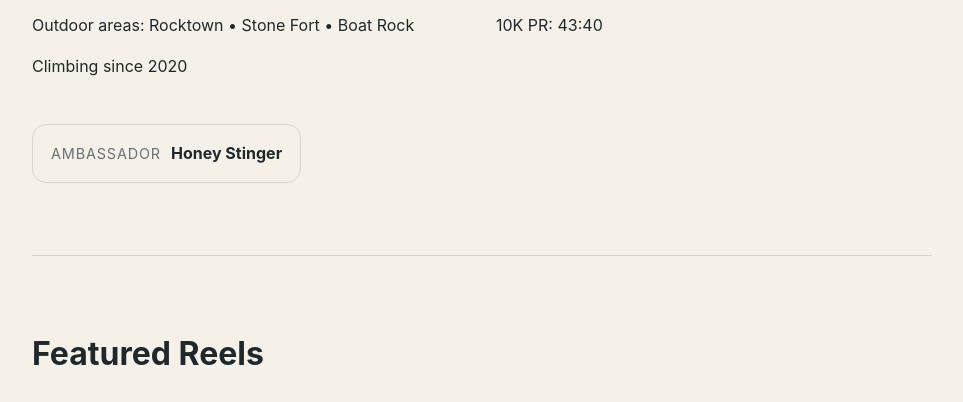
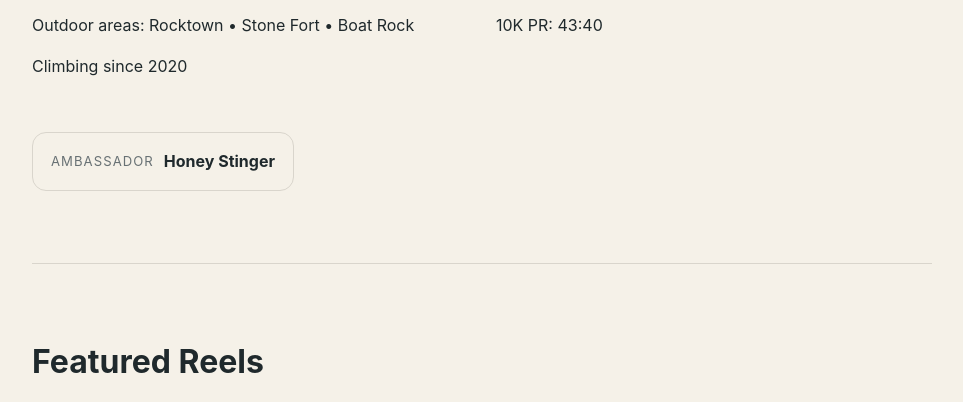
Before and after one commit to J-Dangler/jcdangler.com, a plain HTML site: page index.html in a window 1280 px wide. Shown: the part 1735-2137 px from the top of the page, without its empty margins (158-1121 px from the left). Drawn offline with Linux system fonts and the light colour scheme; a script that the page names is missing.

Commit message:
Update styles.css

```diff
--- a/styles.css
+++ b/styles.css
@@ -45,7 +45,7 @@ section {
 }
 
 .ambassador {
-  margin-top: 28px;
+  margin-top: 36px;
   padding: 16px 18px;
   border: 1px solid var(--border);
   border-radius: 14px;
@@ -56,9 +56,9 @@ section {
 
 .ambassador span {
   color: var(--muted);
-  font-size: 0.9rem;
+  font-size: 0.82rem;
   text-transform: uppercase;
-  letter-spacing: 0.06em;
+  letter-spacing: 0.08em;
 }
 
 .ambassador strong {
```
